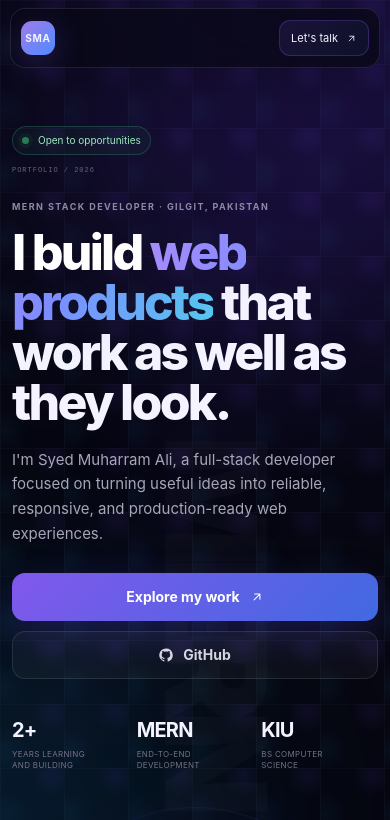
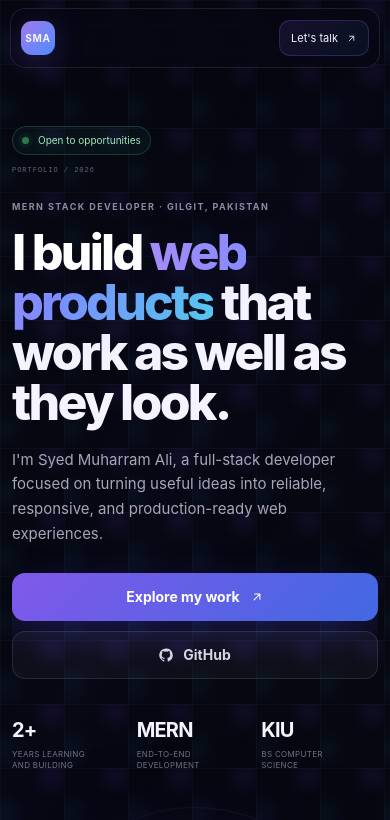
Before and after one commit to syedmuharramali/syed-muharram-portfolio, a React (Vite) app: page / in a window 390 px wide. Shown: the top 820 px of the page. Built offline with nearby package versions, Linux system fonts and the light colour scheme.

Commit message:
fix: prevent horizontal overflow on mobile

```diff
--- a/src/index.css
+++ b/src/index.css
@@ -740,3 +740,59 @@ svg { width: 1em; height: 1em; }
   html { scroll-behavior: auto; }
   *, *::before, *::after { animation-duration: .01ms !important; animation-iteration-count: 1 !important; transition-duration: .01ms !important; }
 }
+/* Prevent horizontal scrolling on mobile */
+html,
+body {
+  width: 100%;
+  max-width: 100%;
+  overflow-x: hidden;
+}
+
+#root,
+main {
+  width: 100%;
+  max-width: 100%;
+  overflow-x: hidden;
+  overflow-x: clip;
+}
+
+@media (max-width: 720px) {
+  /* These off-screen decorations can expand the mobile page width */
+  .hero::before,
+  .ambient {
+    display: none;
+  }
+
+  .shell,
+  .hero,
+  .portrait-stage,
+  .about-grid,
+  .skill-grid,
+  .project-list,
+  .project-card,
+  .project-copy,
+  .project-system,
+  .system-canvas,
+  .journey-grid,
+  .contact,
+  .site-footer {
+    min-width: 0;
+    max-width: 100%;
+  }
+
+  .hero,
+  .portrait-stage,
+  .section,
+  .project-system,
+  .system-canvas {
+    overflow-x: hidden;
+    overflow-x: clip;
+  }
+
+  .portrait-orbit,
+  .portrait-orbit-two,
+  .contact-orbit {
+    max-width: 95vw;
+    max-height: 95vw;
+  }
+}
```
